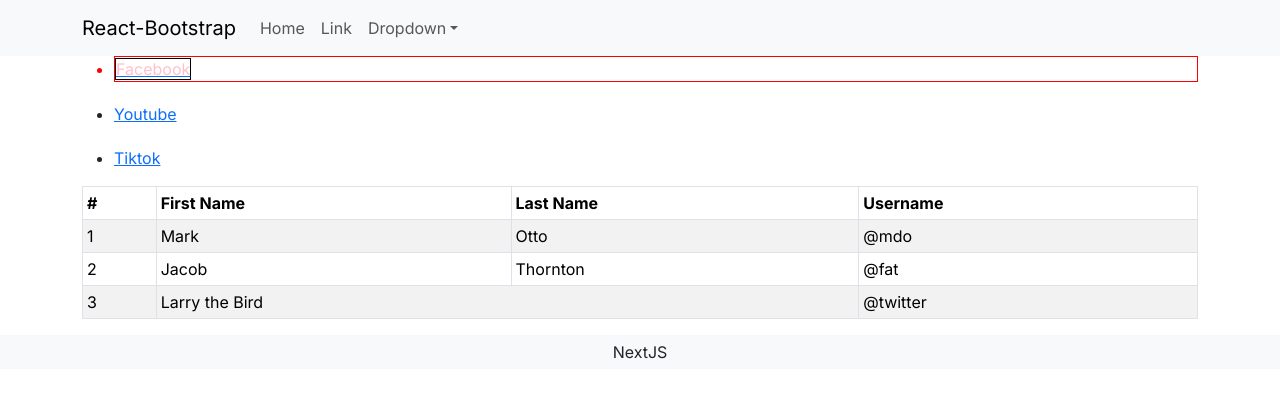
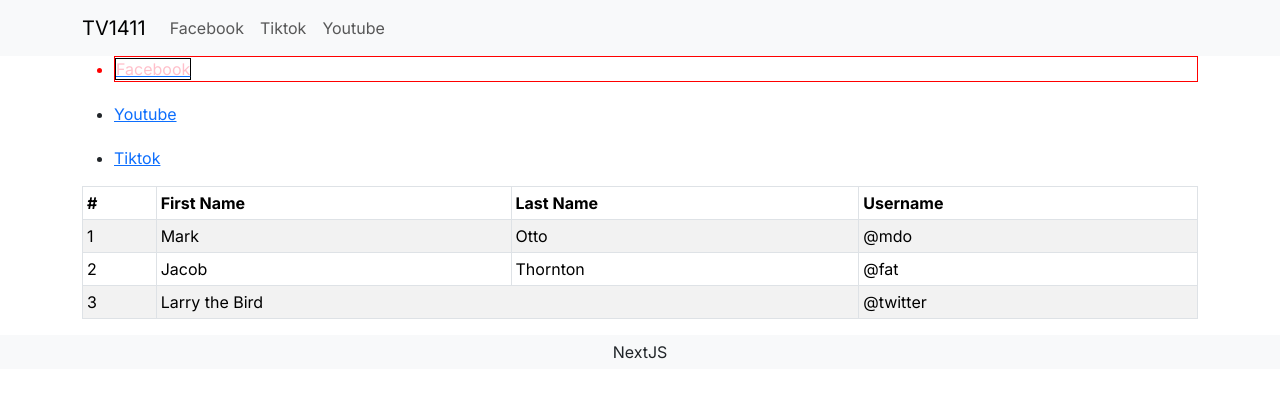
Before and after one commit to trivien11vn/NextJS_Project_1, a Next.js app: page / in a window 1280 px wide. Shown: the top 398 px of the page. Built offline with nearby package versions, Linux system fonts and the light colour scheme; no server answers.

Commit message:
Fetch data

```diff
--- a/src/app/page.tsx
+++ b/src/app/page.tsx
@@ -1,9 +1,22 @@
+'use client'
+
 import Link from "next/link"
 import x from '@/styles/app.module.css'
 import y from '@/styles/edit.module.css'
 import AppTableee from '@/components/app.table';
+import { useEffect } from "react";
 
 export default function Home() {
+
+  useEffect(() => {
+    const fetchData = async() => {
+      const res = await fetch('http://localhost:8000/blogs')
+      const data = await res.json()
+      console.log(data)
+    }
+    fetchData()
+  }, []);
+
   return (
     <div>
       <ul>
--- a/src/components/app.header.tsx
+++ b/src/components/app.header.tsx
@@ -2,29 +2,21 @@
 import Container from 'react-bootstrap/Container';
 import Nav from 'react-bootstrap/Nav';
 import Navbar from 'react-bootstrap/Navbar';
-import NavDropdown from 'react-bootstrap/NavDropdown';
+import Link from 'next/link';
 
 const AppHeader = () => {
     return (
         <Navbar expand="lg" className="bg-body-tertiary">
             <Container>
-                <Navbar.Brand href="#home">React-Bootstrap</Navbar.Brand>
+                <Navbar.Brand>
+                    <Link href='/' className='nav-link'>TV1411</Link>
+                </Navbar.Brand>
                 <Navbar.Toggle aria-controls="basic-navbar-nav" />
                 <Navbar.Collapse id="basic-navbar-nav">
                     <Nav className="me-auto">
-                        <Nav.Link href="#home">Home</Nav.Link>
-                        <Nav.Link href="#link">Link</Nav.Link>
-                        <NavDropdown title="Dropdown" id="basic-nav-dropdown">
-                            <NavDropdown.Item href="#action/3.1">Action</NavDropdown.Item>
-                            <NavDropdown.Item href="#action/3.2">
-                                Another action
-                            </NavDropdown.Item>
-                            <NavDropdown.Item href="#action/3.3">Something</NavDropdown.Item>
-                            <NavDropdown.Divider />
-                            <NavDropdown.Item href="#action/3.4">
-                                Separated link
-                            </NavDropdown.Item>
-                        </NavDropdown>
+                        <Link href='/facebook' className='nav-link'>Facebook</Link>
+                        <Link href='/tiktok' className='nav-link'>Tiktok</Link>
+                        <Link href='/youtube' className='nav-link'>Youtube</Link>
                     </Nav>
                 </Navbar.Collapse>
             </Container>
```
